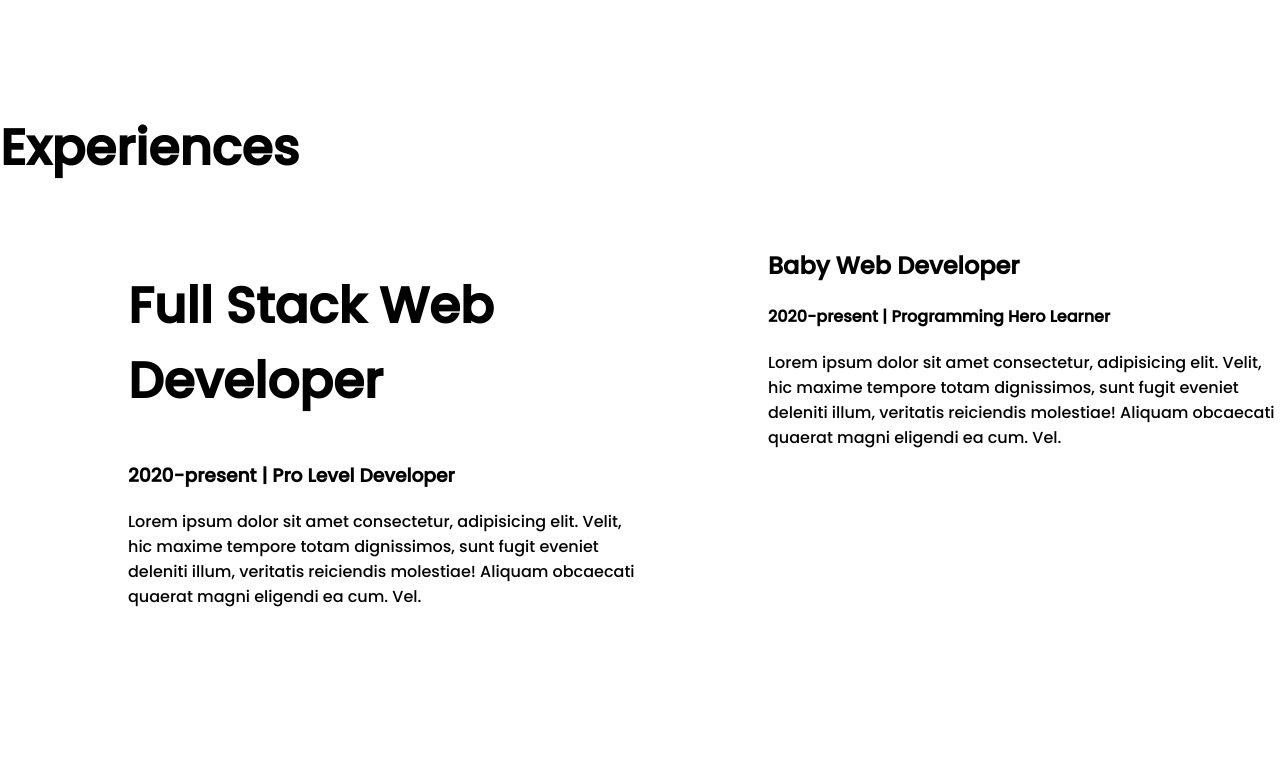
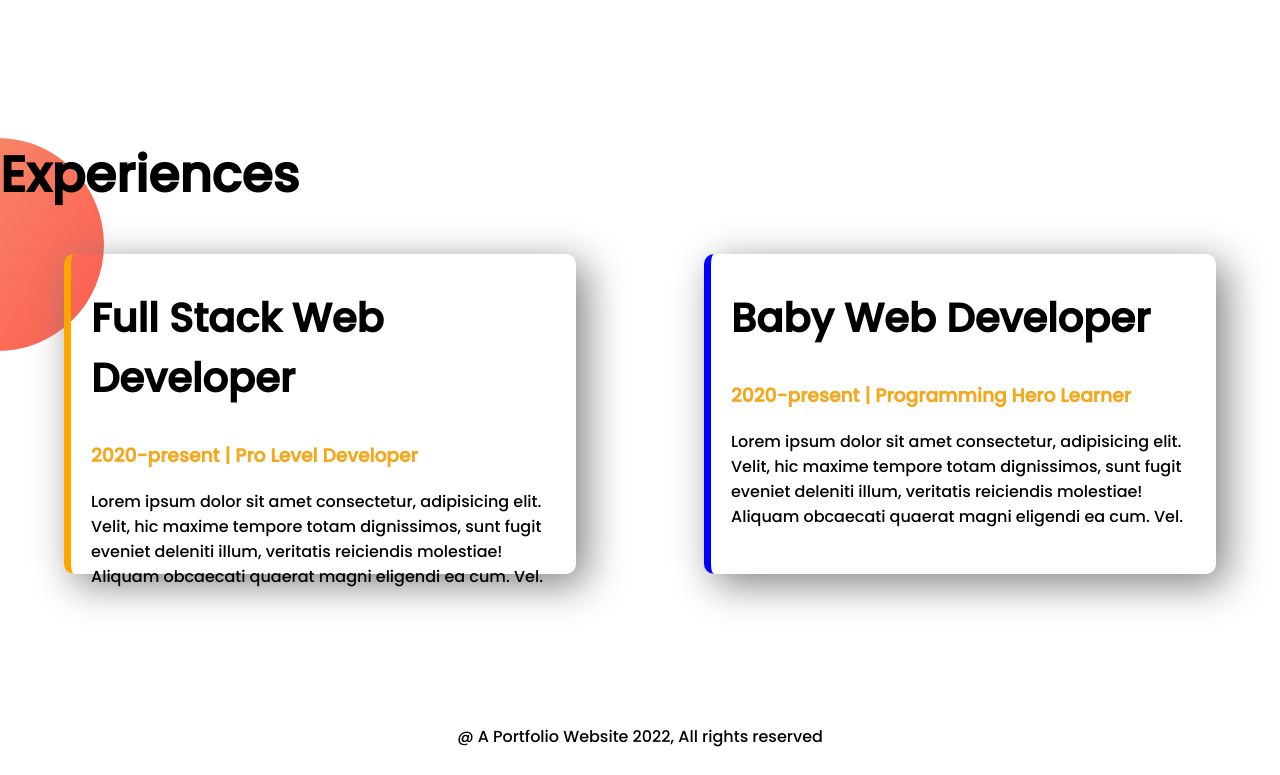
Before and after one commit to 002imran/practice_portfolio, a plain HTML site: page index.html in a window 1280 px wide. Shown: the part 1051-1826 px from the top of the page. Drawn offline with Linux system fonts and the light colour scheme.

Commit message:
complete

```diff
--- a/index.html
+++ b/index.html
@@ -48,18 +48,18 @@
 
     <section class="experience-area">
         <h1>Experiences</h1>
-        <div class="experience felxible-container">
-            <div class="half-width">
-                <h1>Full Stack Web Developer</h1>
-                <h3>2020-present | Pro Level Developer</h3>
+        <div class="felxible-container">
+            <div id="full-stack-developer" class="experience-item">
+                <h2>Full Stack Web Developer</h2>
+                <h3 class="orange-color">2020-present | Pro Level Developer</h3>
                 <p>Lorem ipsum dolor sit amet consectetur, adipisicing elit. Velit, hic maxime tempore totam dignissimos, sunt fugit
                     eveniet deleniti illum, veritatis reiciendis molestiae! Aliquam obcaecati quaerat magni eligendi ea cum. Vel.
                 </p>
             </div>
 
-            <div class="half-width">
+            <div id="baby-web-developer" class="experience-item">
                 <h2>Baby Web Developer</h2>
-                <h4>2020-present | Programming Hero Learner</h4>
+                <h3 class="orange-color">2020-present | Programming Hero Learner</h3>
                 <p>Lorem ipsum dolor sit amet consectetur, adipisicing elit. Velit, hic maxime tempore totam dignissimos, sunt fugit
                     eveniet deleniti illum, veritatis reiciendis molestiae! Aliquam obcaecati quaerat magni eligendi ea cum. Vel.
                 </p>
@@ -71,4 +71,7 @@
 
 
 </body>
+<footer>
+    <p>@ A Portfolio Website 2022, All rights reserved</p>
+</footer>
 </html>
--- a/style.css
+++ b/style.css
@@ -9,6 +9,9 @@ body{
 }
 h1{
     font-size: 50px;
+}
+h2{
+    font-size: 40px;
 }
 .orange-color{
     color: rgb(243, 168, 29);
@@ -42,3 +45,26 @@ h1{
     background-repeat: no-repeat;
     background-position: right;
 }
+.experience-area{
+    background-image: url(./images/exp-bg.png);
+    background-repeat: no-repeat;
+}
+.experience-item{
+    height: 40vh;
+    width: 40%;
+    margin-left: 5%;
+    margin-right: 5%;
+    border-radius: 10px;
+    padding-left: 20px;
+    padding-right: 5px;
+    box-shadow: 10px 10px 40px gray;
+}
+#full-stack-developer{
+    border-left: 7px solid orange;
+}
+#baby-web-developer{
+    border-left: 7px solid blue;
+}
+footer{
+    text-align: center;
+}
```
